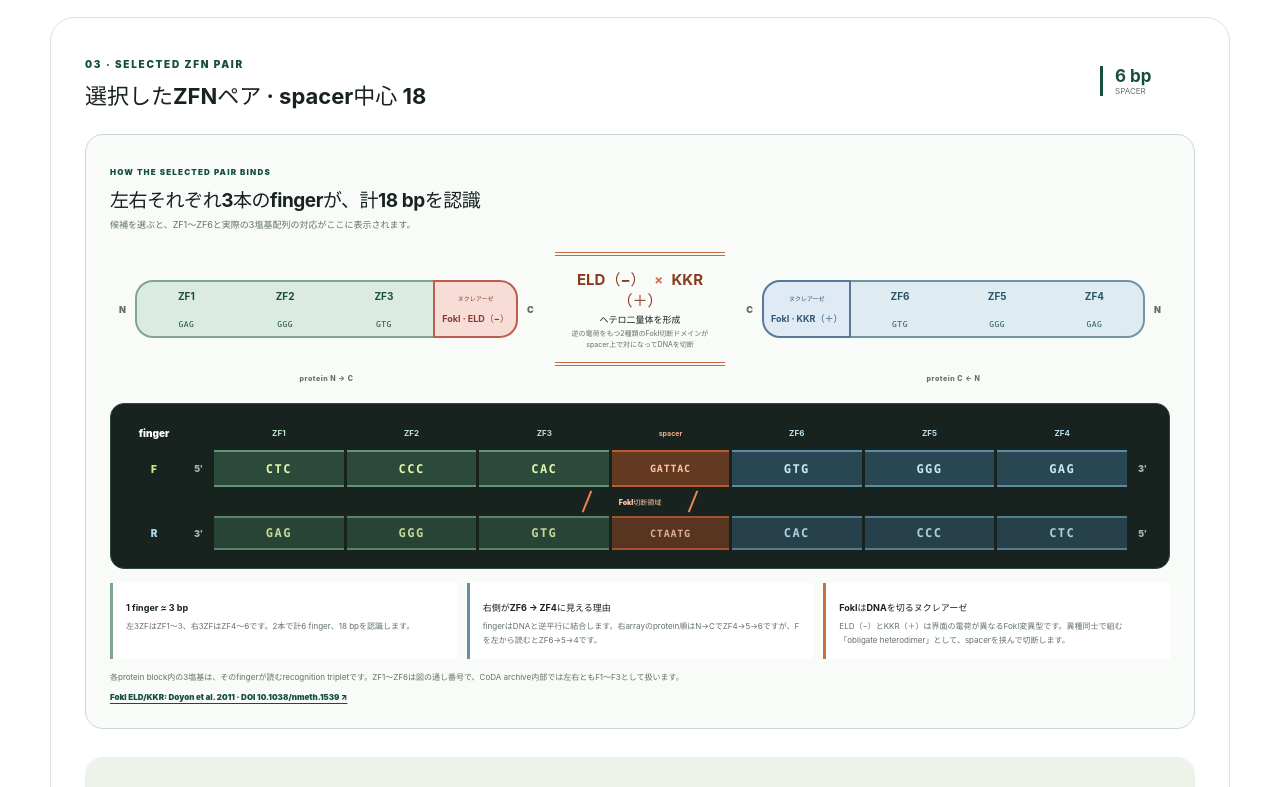
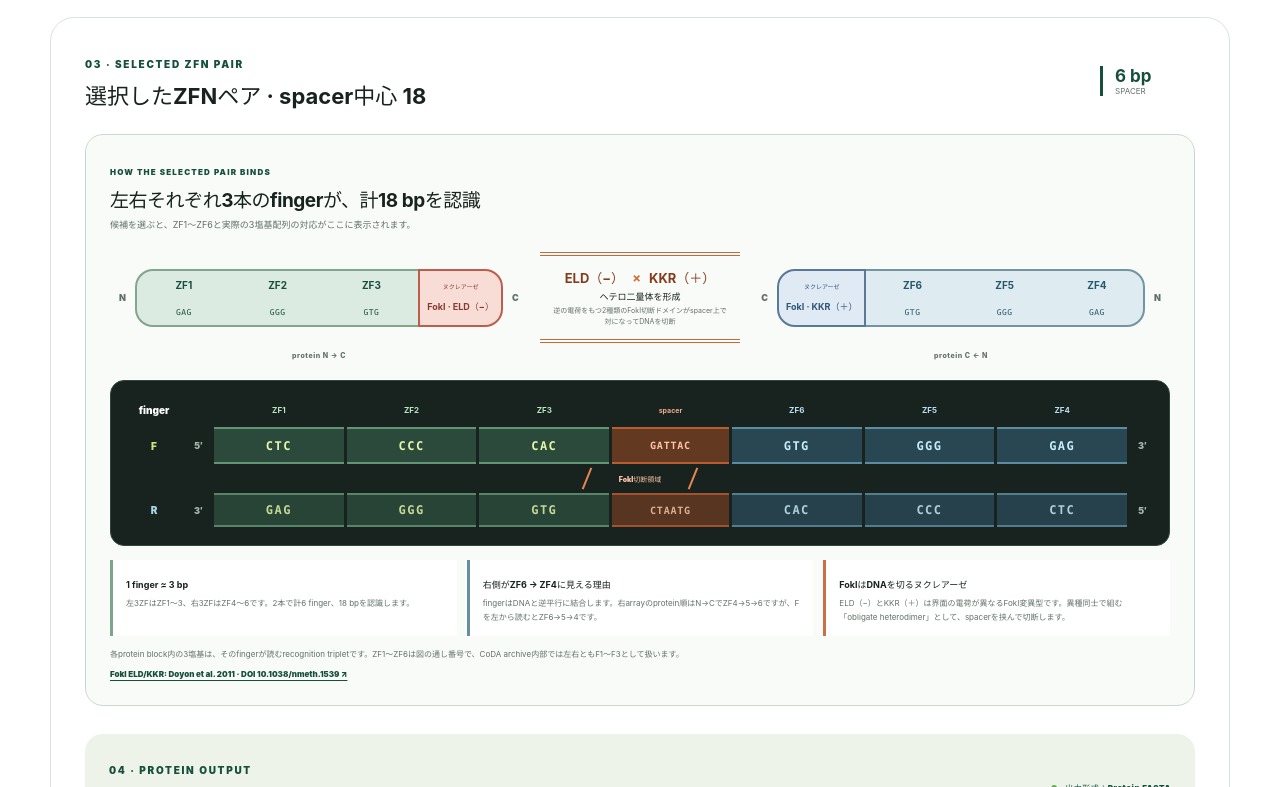
Before and after one commit to amamalgae/Zinc-Zinc-Finger, a React (Vite) app: page / in a window 1280 px wide. Shown: the part 1122-1909 px from the top of the page. Built offline with nearby package versions, Linux system fonts and the light colour scheme.

Commit message:
Keep FokI heterodimer label readable

```diff
--- a/src/app-version.ts
+++ b/src/app-version.ts
@@ -1,3 +1,3 @@
-export const APP_VERSION_NUMBER = 26;
+export const APP_VERSION_NUMBER = 27;
 export const APP_VERSION = `ver.${APP_VERSION_NUMBER} (PR #${APP_VERSION_NUMBER})`;
 export const APP_VERSION_PR_URL = `https://github.com/amamalgae/Zinc-Zinc-Finger/pull/${APP_VERSION_NUMBER}`;
--- a/src/index.css
+++ b/src/index.css
@@ -152,7 +152,7 @@ textarea:focus, input:focus, select:focus { border-color: var(--green); box-shad
 .binding-figure figcaption > span { color: var(--green); font-size: 8px; font-weight: 900; letter-spacing: .15em; }
 .binding-figure figcaption h3 { margin: 6px 0 5px; font-size: 19px; letter-spacing: -.025em; }
 .binding-figure figcaption p { margin: 0; color: var(--muted); font-size: 9px; line-height: 1.7; }
-.monomer-map { margin-top: 20px; display: grid; grid-template-columns: 1fr 170px 1fr; gap: 8px 12px; align-items: center; }
+.monomer-map { margin-top: 20px; display: grid; grid-template-columns: 1fr 200px 1fr; gap: 8px 12px; align-items: center; }
 .protein-lane { min-width: 0; display: flex; align-items: stretch; }
 .protein-lane > span { display: grid; min-height: 58px; place-items: center; text-align: center; }
 .protein-lane .terminus { min-width: 25px; color: var(--muted); font-size: 9px; font-weight: 900; }
@@ -170,7 +170,7 @@ textarea:focus, input:focus, select:focus { border-color: var(--green); box-shad
 .nuclease-domain.negative { border-color: #bd5d4d; background: #f8ddd7; color: #873b30; }
 .nuclease-domain.positive { border-color: #5a7898; background: #dfeaf4; color: #315675; }
 .heterodimer-callout { min-height: 86px; padding: 12px; display: grid; align-content: center; gap: 3px; border-block: 4px double #c4693c; text-align: center; }
-.heterodimer-callout strong { color: #873d1d; font-size: 15px; }
+.heterodimer-callout strong { color: #873d1d; font-size: 13px; white-space: nowrap; }
 .heterodimer-callout strong b { padding: 0 5px; color: var(--orange); font-size: 13px; }
 .heterodimer-callout span { color: var(--ink); font-size: 9px; font-weight: 900; }
 .heterodimer-callout small { color: var(--muted); font-size: 7px; line-height: 1.5; }
```
Also changed, not shown: 2 other files (tests, documents, lock files or other folders).
